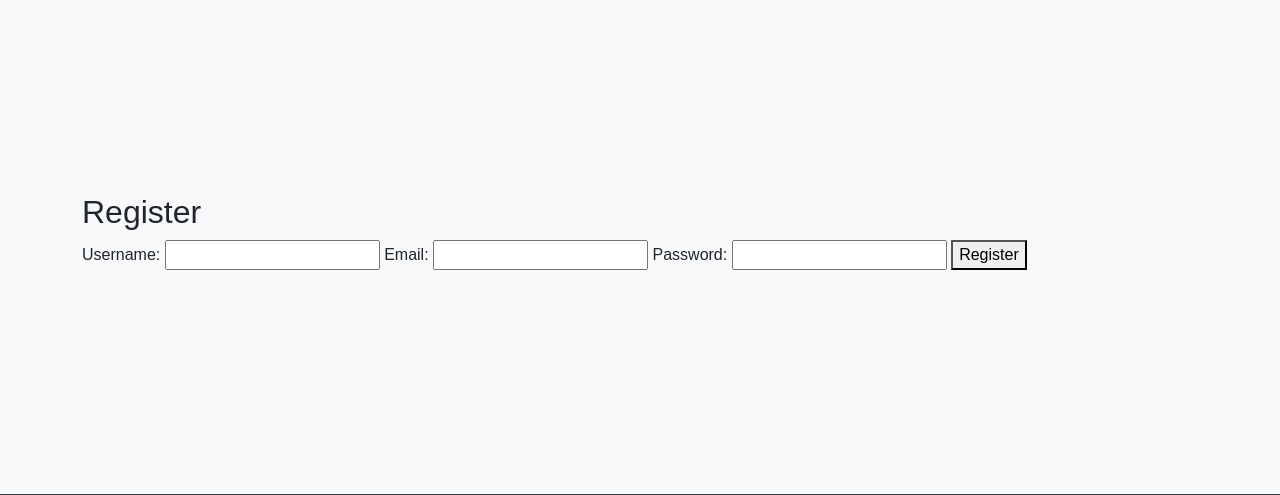
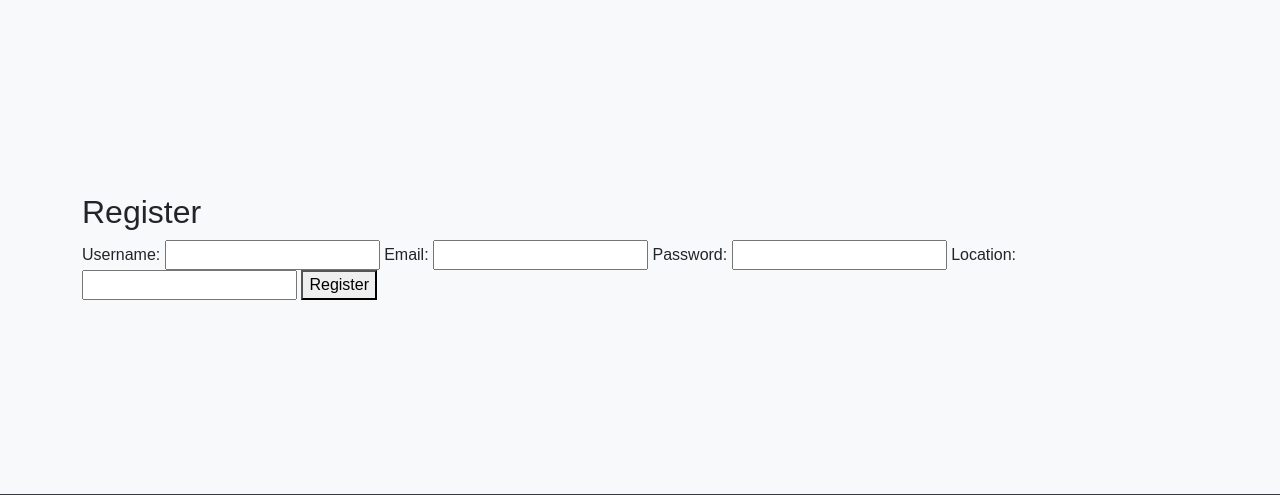
Before and after one commit to urkorenu/pokemon-shop, a Flask app: page /auth/register in a window 1280 px wide. Shown: the part 226-721 px from the top of the page. Run offline with Flask 3, Linux system fonts and the light colour scheme; some libraries are stand-ins or nearby versions.

Commit message:
apply location to the register page

```diff
--- a/app/routes/auth_routes.py
+++ b/app/routes/auth_routes.py
@@ -12,9 +12,10 @@ def register():
         username = request.form.get("username")
         email = request.form.get("email")
         password = request.form.get("password")
+        location = request.form.get("location")
 
         # Validate form inputs
-        if not username or not email or not password:
+        if not username or not email or not password or not location:
             flash("All fields are required.", "error")
             return redirect(url_for("auth.register"))
 
@@ -24,7 +25,7 @@ def register():
             return redirect(url_for("auth.login"))
 
         # Create the new user
-        user = User(username=username, email=email, role="normal")
+        user = User(username=username, email=email, location=location, role="normal")
         user.set_password(password)  # Hash and set the password
         db.session.add(user)
         db.session.commit()
@@ -33,7 +34,6 @@ def register():
         return redirect(url_for("auth.login"))
 
     return render_template("register.html")
-
 
 @auth_bp.route("/login", methods=["GET", "POST"])
 def login():
--- a/app/templates/register.html
+++ b/app/templates/register.html
@@ -9,6 +9,8 @@
     <input type="email" id="email" name="email" required>
     <label for="password">Password:</label>
     <input type="password" id="password" name="password" required>
+    <label for="location">Location:</label>
+    <input type="text" id="location" name="location" required> <!-- New location field -->
     <button type="submit">Register</button>
 </form>
 {% endblock %}
```
